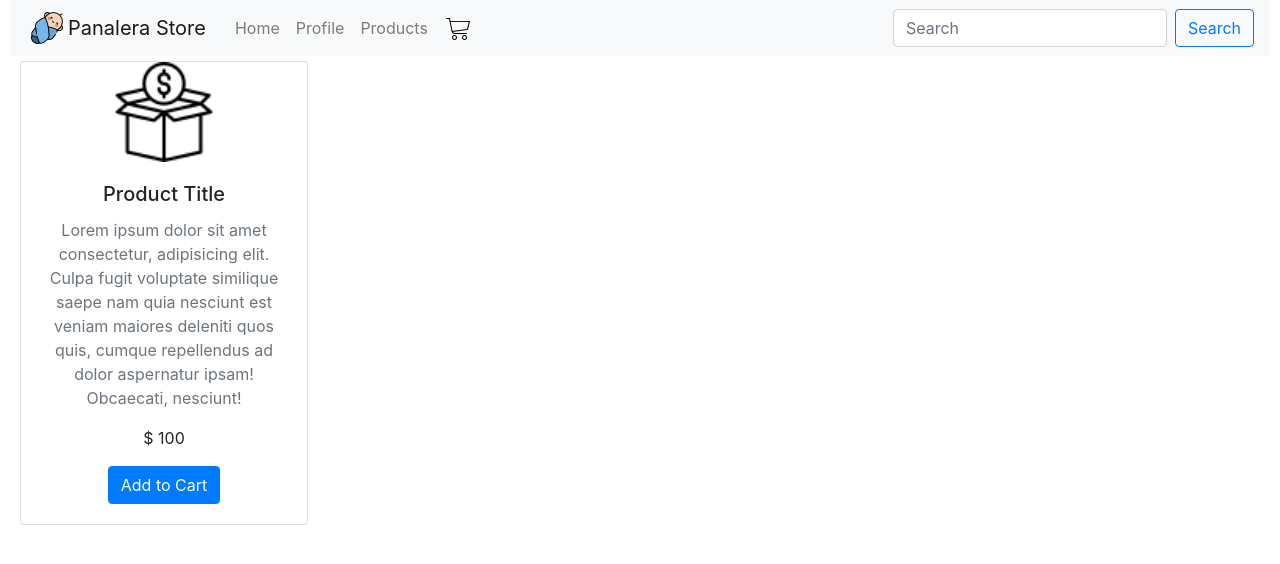
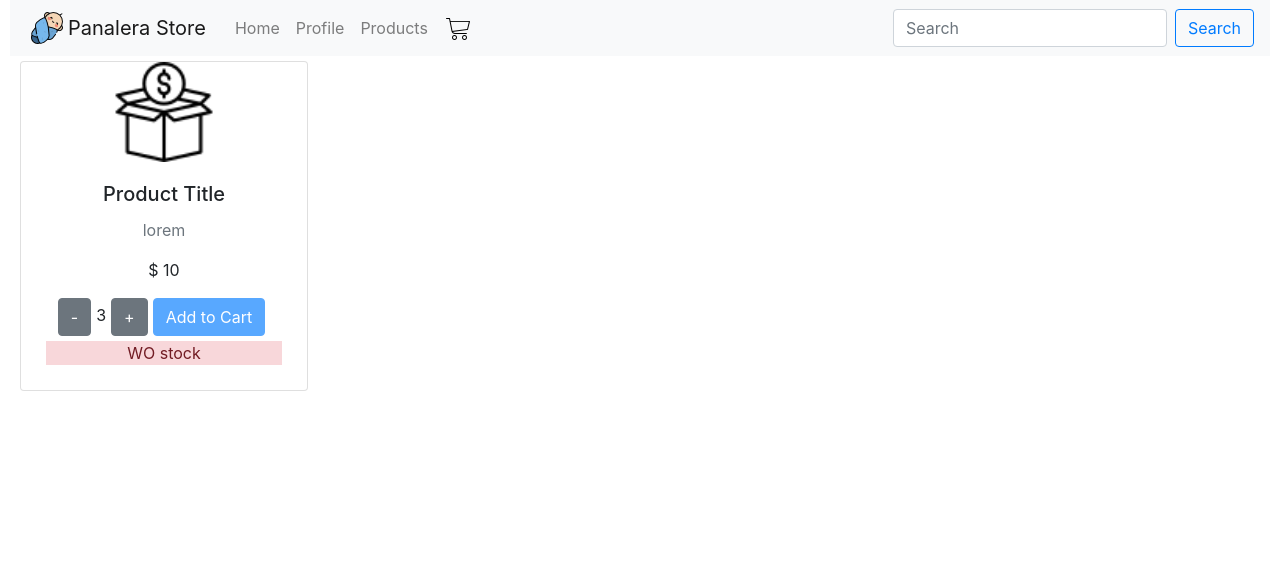
Before and after one commit to enzobecce/tienda-coder, a React (Create React App) app: page / in a window 1280 px wide. Shown: the top 564 px of the page. Built offline with nearby package versions, Linux system fonts and the light colour scheme.

Commit message:
Agrego barra para sumar y restar productos. Agregar carrito

```diff
--- a/src/App.js
+++ b/src/App.js
@@ -4,10 +4,16 @@ import { NavBar } from './components/NavBarComponent/index';
 import { ItemList } from './components/ItemListComponent/index';
 
 function App() {
+  const product = {
+    id: 1,
+    price: 10,
+    description: "lorem",
+    stock: 0,
+  };
   return (
     <div className="App">
       <NavBar />
-      <ItemList />
+      <ItemList product= {product} />
     </div>
   );
 }
--- /dev/null
+++ b/src/components/ItemListComponent/CounterComponent/index.jsx
@@ -0,0 +1,48 @@
+import { useState } from "react";
+import { Button } from "react-bootstrap";
+import './style.css'
+
+export const ItemCount = ({stock, initial}) => {
+    const [quantity, setState] = useState(initial);
+    const [cart, setCart] = useState([]);
+    return (
+      <div className="margin-v">
+        <Button
+          className="button"
+          variant="secondary"
+          onClick={() => {
+            if (quantity > 1) {
+              setState(quantity - 1);
+            }
+          }}
+        >
+          -
+        </Button>
+        <span className="margin-h">{quantity}</span>
+        <Button
+          variant="secondary"
+          className="button"
+          onClick={() => {
+            if (quantity < stock) {
+              setState(quantity + 1);
+            }
+          }}
+        >
+          +
+        </Button>
+
+        <Button
+          className="margin-h"
+          variant="primary"
+          onClick={onAdd}
+          disabled={stock > 0 ? false : true}
+        >
+          Add to Cart
+        </Button>
+        <p className='alert-danger margin-v'>{stock === 0 ? 'WO stock' : ''}</p>
+      </div>
+    );
+    function onAdd() {
+        setCart([...cart, { id: 1, name: "test", quantity: quantity }]);
+    }
+};
--- /dev/null
+++ b/src/components/ItemListComponent/CounterComponent/style.css
@@ -0,0 +1,7 @@
+.margin-v {
+    margin: 5px 0;
+}
+
+.margin-h {
+    margin: 0 5px;
+}
--- a/src/components/ItemListComponent/index.jsx
+++ b/src/components/ItemListComponent/index.jsx
@@ -1,20 +1,25 @@
-import { Card, Button } from "react-bootstrap";
+import { Card } from "react-bootstrap";
 import './styles.css';
+import { ItemCount } from "./CounterComponent";
 
-export const ItemList = () => {
+export const ItemList = ({product}) => {
     return (
-        <div className = 'margin'>
-            <Card style={{ width: '18rem' }}>
-            <Card.Img className = 'image' variant="top" src="./images/product-example.png" />
+      <div className="margin">
+        <Card style={{ width: "18rem" }}>
+          <Card.Img
+            className="image"
+            variant="top"
+            src="./images/product-example.png"
+          />
           <Card.Body>
             <Card.Title>Product Title</Card.Title>
-                <Card.Text className = 'text-secondary'>
-                Lorem ipsum dolor sit amet consectetur, adipisicing elit. Culpa fugit voluptate similique saepe nam quia nesciunt est veniam maiores deleniti quos quis, cumque repellendus ad dolor aspernatur ipsam! Obcaecati, nesciunt!
+            <Card.Text className="text-secondary">
+              {product.description}
             </Card.Text>
-                <p>$ 100</p>
-                <Button variant="primary">Add to Cart</Button>
+            <p>$ {product.price}</p>
+            <ItemCount stock = {product.stock} initial = {3} />
           </Card.Body>
         </Card>
       </div>
-    )
+    );
 }
```
Lines whose indentation alone changed are shown as unchanged.
